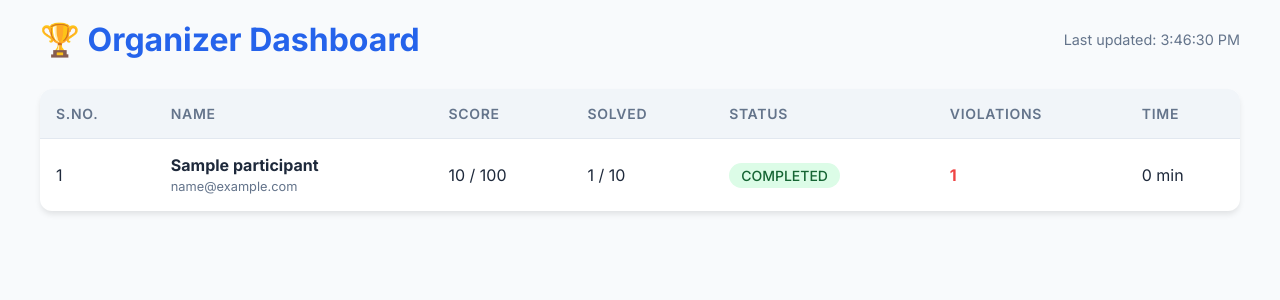
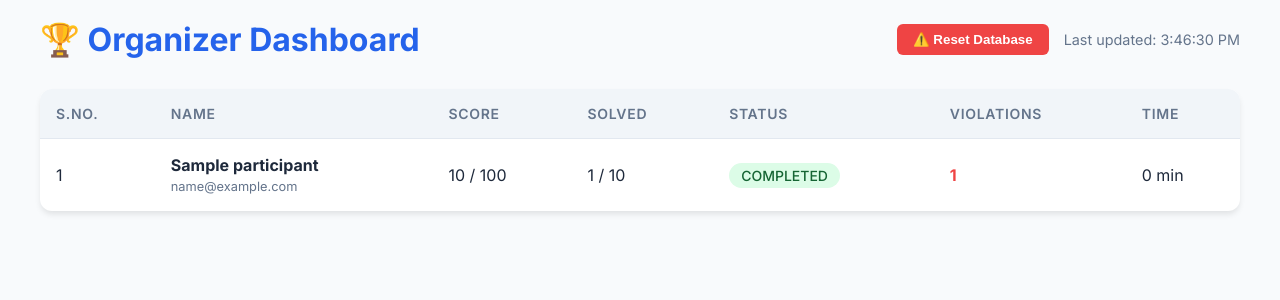
Before and after one commit to SwethaR2706/ATC_DSA_Challenge_App, a Flask app: page /organizer in a window 1280 px wide. Shown: the top 300 px of the page. Run offline with Flask 3, Linux system fonts and the light colour scheme; tables that the repository leaves empty hold one stand-in row (values such as "Sample post").

Commit message:
Add Reset DB Button to Dashboard

```diff
--- a/dsa-challenge-app/app.py
+++ b/dsa-challenge-app/app.py
@@ -183,3 +183,15 @@ def get_organizer_data():
 
 if __name__ == '__main__':
     app.run(host='0.0.0.0', debug=False, port=5000)
+
+# --- ADMIN UTILS (For cleanup) ---
+from backend.admin_utils import reset_db
+
+@app.route('/secret/reset-db-now')
+def reset_database_route():
+    """Secret route to wipe database"""
+    reset_db()
+    # Check if request wants JSON (AJAX) or HTML (Browser)
+    if request.is_json or request.headers.get('X-Requested-With') == 'XMLHttpRequest':
+        return jsonify({'success': True, 'message': 'Database cleared successfully'})
+    return "<h1>Database CLEARED</h1><p>All participants and submissions have been deleted.</p><a href='/'>Go to Home</a>"
--- a/dsa-challenge-app/templates/organizer.html
+++ b/dsa-challenge-app/templates/organizer.html
@@ -117,7 +117,12 @@
     <div class="container">
         <header>
             <h1>🏆 Organizer Dashboard</h1>
-            <div id="lastUpdated" class="last-updated">Updating...</div>
+            <div style="display: flex; gap: 15px; align-items: center;">
+                <button onclick="resetDatabase()"
+                    style="background-color: #ef4444; color: white; border: none; padding: 8px 16px; border-radius: 6px; cursor: pointer; font-weight: 600;">⚠️
+                    Reset Database</button>
+                <div id="lastUpdated" class="last-updated">Updating...</div>
+            </div>
         </header>
 
         <div class="card">
@@ -141,6 +146,24 @@
     </div>
 
     <script>
+        function resetDatabase() {
+            if (confirm("⚠️ DANGER: Are you sure you want to DELETE ALL DATA?\n\nThis will remove all participants, scores, and submissions.\nThis action cannot be undone.")) {
+                fetch('/secret/reset-db-now', {
+                    headers: { 'X-Requested-With': 'XMLHttpRequest' }
+                })
+                    .then(response => response.json())
+                    .then(data => {
+                        if (data.success) {
+                            alert("✅ Database Cleared Successfully!");
+                            updateLeaderboard(); // Refresh empty table
+                        } else {
+                            alert("❌ Error: " + data.message);
+                        }
+                    })
+                    .catch(err => alert("❌ Error connecting to server"));
+            }
+        }
+
         function updateLeaderboard() {
             fetch('/api/organizer/data')
                 .then(response => response.json())
```
